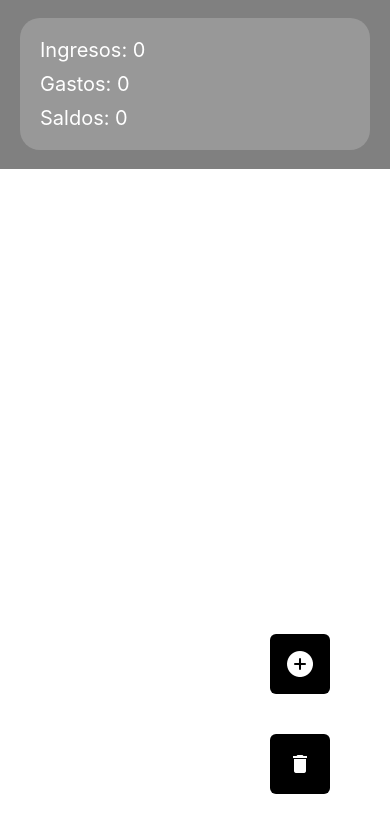
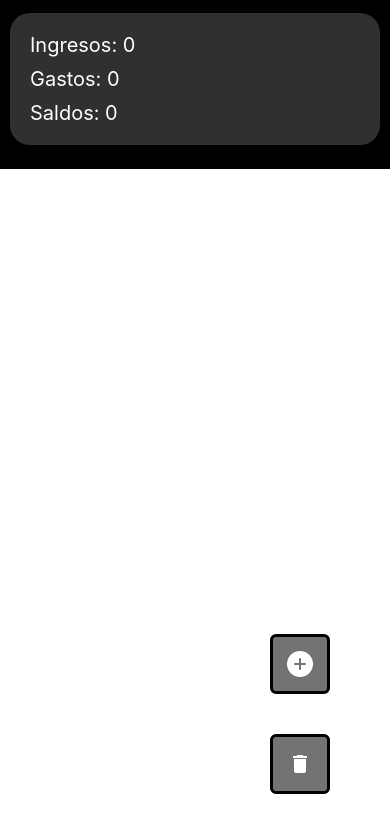
Before and after one commit to andresleonardobg/vills, a React Native app: screen / in a window 390 px wide. Shown: the top 832 px of the page. Built offline with nearby package versions, Linux system fonts and the light colour scheme.

Commit message:
style(app,card,main,totals): :lipstick:

```diff
--- a/App.tsx
+++ b/App.tsx
@@ -1,23 +1,16 @@
 import { StatusBar } from "expo-status-bar";
 import { StyleSheet, View } from "react-native";
 import { Main } from "./components/main";
+import { SafeAreaProvider } from "react-native-safe-area-context";
 import Constants from "expo-constants";
 
 export default function App() {
   return (
-    <View style={styles.container}>
+    <SafeAreaProvider>
       <StatusBar style="auto" />
-      <Main />
-    </View>
+      <View style={{ height: "100%" }}>
+        <Main />
+      </View>
+    </SafeAreaProvider>
   );
 }
-
-const styles = StyleSheet.create({
-  container: {
-    flex: 1,
-    backgroundColor: "#fff",
-    alignItems: "center",
-    justifyContent: "center",
-    paddingTop: Constants.statusBarHeight
-  },
-});
--- a/components/Totals.tsx
+++ b/components/Totals.tsx
@@ -1,4 +1,5 @@
 import { View, Text, StyleSheet } from "react-native";
+import { useSafeAreaInsets } from "react-native-safe-area-context";
 
 type Totals = {
   input: number;
@@ -9,9 +10,12 @@ export function Totals(props: Totals) {
   const balance = () => {
     return props.input - props.output;
   };
+
+  const insets = useSafeAreaInsets();
+
   return (
     <View style={style.base}>
-      <View style={style.container}>
+      <View style={[style.container, { marginTop: insets.top }]}>
         {/* total inputs */}
         <View style={style.fields}>
           <Text style={style.baseText}>Ingresos: </Text>
@@ -34,7 +38,7 @@ export function Totals(props: Totals) {
 
 const style = StyleSheet.create({
   base: {
-    backgroundColor: "gray",
+    backgroundColor: "black",
     height: "20%",
     justifyContent: "center",
   },
@@ -43,8 +47,9 @@ const style = StyleSheet.create({
   },
   container: {
     backgroundColor: "rgba(255, 255, 255, 0.19)",
-    marginLeft: 20,
-    marginRight: 20,
+    marginLeft: 10,
+    marginRight: 10,
+    marginBottom: 10,
     padding: 20,
     borderRadius: 20,
     gap: 10,
--- a/components/card.tsx
+++ b/components/card.tsx
@@ -14,10 +14,15 @@ export function Card(props: propsCard) {
     <>
       <View style={props.data.type ? styles.input : styles.output}>
         <View>
-          <Text>{props.data.category}</Text>
-          <Text>{props.data.amount}</Text>
+          <Text style={styles.text}>{props.data.category}</Text>
+          <Text style={styles.text}>{props.data.amount}</Text>
         </View>
-        <View style={{ flexDirection: "row", gap: 5 }}>
+        <View
+          style={{
+            flexDirection: "row",
+            gap: 5,
+          }}
+        >
           <Pressable
             onPress={() => props.delete(props.data.id)}
             style={styles.boton}
@@ -38,28 +43,33 @@ export function Card(props: propsCard) {
 
 const styles = StyleSheet.create({
   output: {
-    backgroundColor: "yellow",
-    padding: 20,
-    borderWidth: 5,
-    borderRadius: 20,
+    backgroundColor: "#444444",
+    padding: 10,
+    borderWidth: 3,
+    borderRadius: 10,
     flexDirection: "row",
     justifyContent: "space-between",
+    alignItems: "center",
   },
   input: {
-    backgroundColor: "green",
-    padding: 20,
-    borderWidth: 5,
-    borderRadius: 20,
+    backgroundColor: "#c0c0c0",
+    padding: 10,
+    borderWidth: 3,
+    borderRadius: 10,
     flexDirection: "row",
     justifyContent: "space-between",
+    alignItems: "center",
   },
   boton: {
     backgroundColor: "#000",
     borderRadius: 6,
     padding: 10,
-    width: 60,
-    right: 60,
+    width: 50,
+    height: 50,
     alignItems: "center",
     justifyContent: "center",
   },
+  text: {
+    color: "white",
+  },
 });
--- a/components/main.tsx
+++ b/components/main.tsx
@@ -86,9 +86,7 @@ export function Main() {
   }, 0);
 
   return (
-    <View style={{ width: "100%", height: "100%" }}>
-      <Totals input={totalsInputs} output={totalsOutputs} />
-      <View style={styles.container}>
+    <>
       <ModalForm
         modalVisible={modalVisible}
         setModalVisible={setModalVisible}
@@ -96,15 +94,17 @@ export function Main() {
         setData={setRecords}
         infoTransactionToUpdate={transactionToUpdate}
       />
+      <Totals input={totalsInputs} output={totalsOutputs} />
       <FlatList
-          style={{ gap: 10, padding: 20 }}
+        style={{ padding: 20, gap: 20 }}
         data={records}
         renderItem={({ item }) => (
           <Card data={item} delete={deleteRecord} edit={editRecord} />
         )}
         ItemSeparatorComponent={() => <View style={{ height: 20 }} />}
+        ListFooterComponent={<View style={{ height: 20 }} />}
       />
-      </View>
+      <View style={{ height: 20 }} />
       <Pressable
         onPress={() => setModalVisible(!modalVisible)}
         style={styles.boton}
@@ -114,19 +114,14 @@ export function Main() {
       <Pressable onPress={showAlert} style={styles.botonDelete}>
         <MaterialIcons name="delete" size={24} color="#ffffff" />
       </Pressable>
-    </View>
+    </>
   );
 }
 
 const styles = StyleSheet.create({
-  container: {
-    flex: 1,
-    justifyContent: "center",
-    width: "100%",
-    height: "80%",
-  },
   boton: {
-    backgroundColor: "#000",
+    backgroundColor: "#737373",
+    borderWidth: 3,
     borderRadius: 6,
     padding: 10,
     position: "absolute",
@@ -138,7 +133,8 @@ const styles = StyleSheet.create({
     justifyContent: "center",
   },
   botonDelete: {
-    backgroundColor: "#000",
+    backgroundColor: "#737373",
+    borderWidth: 3,
     borderRadius: 6,
     padding: 10,
     position: "absolute",
```
Lines whose indentation alone changed are shown as unchanged.
